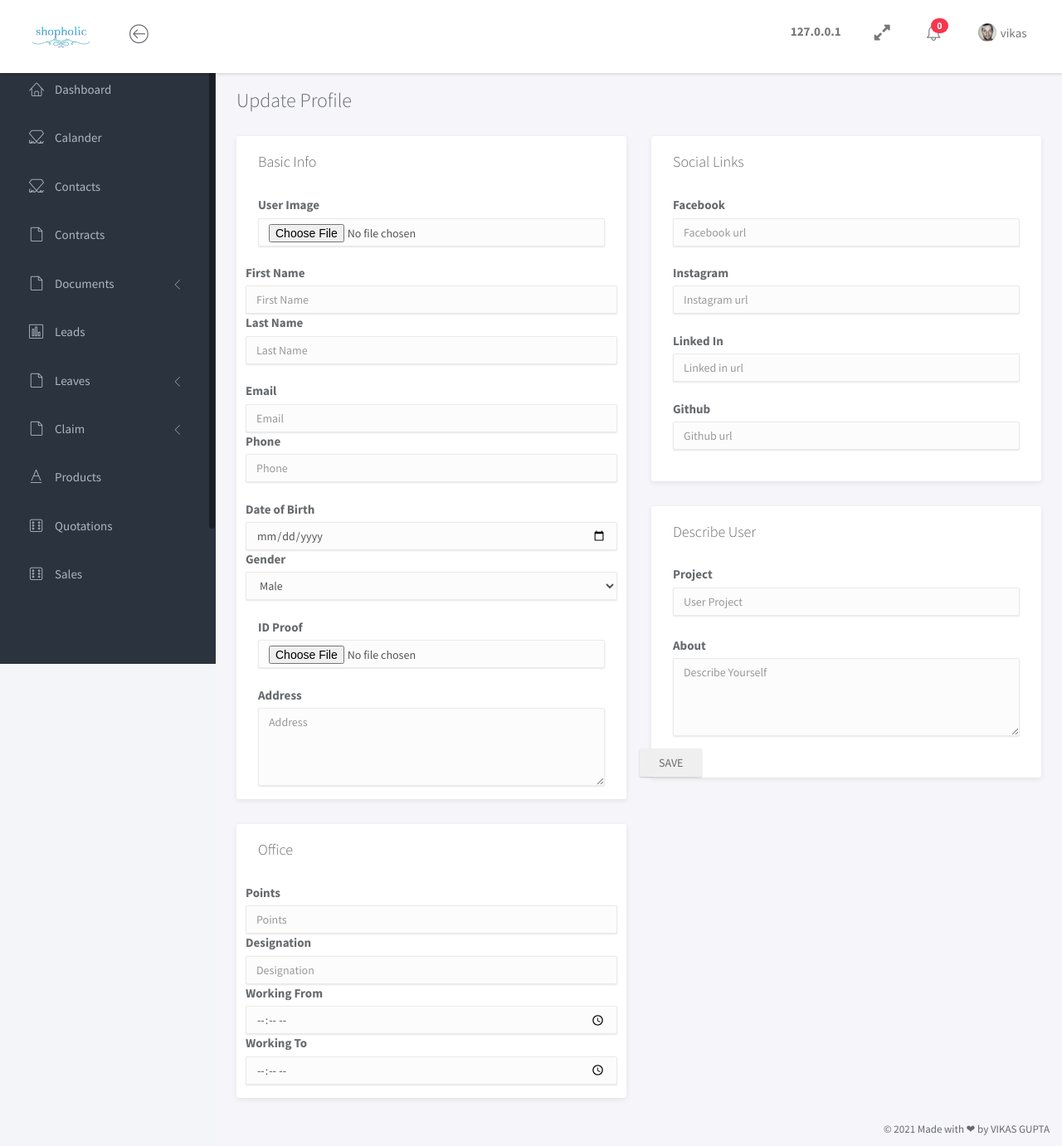
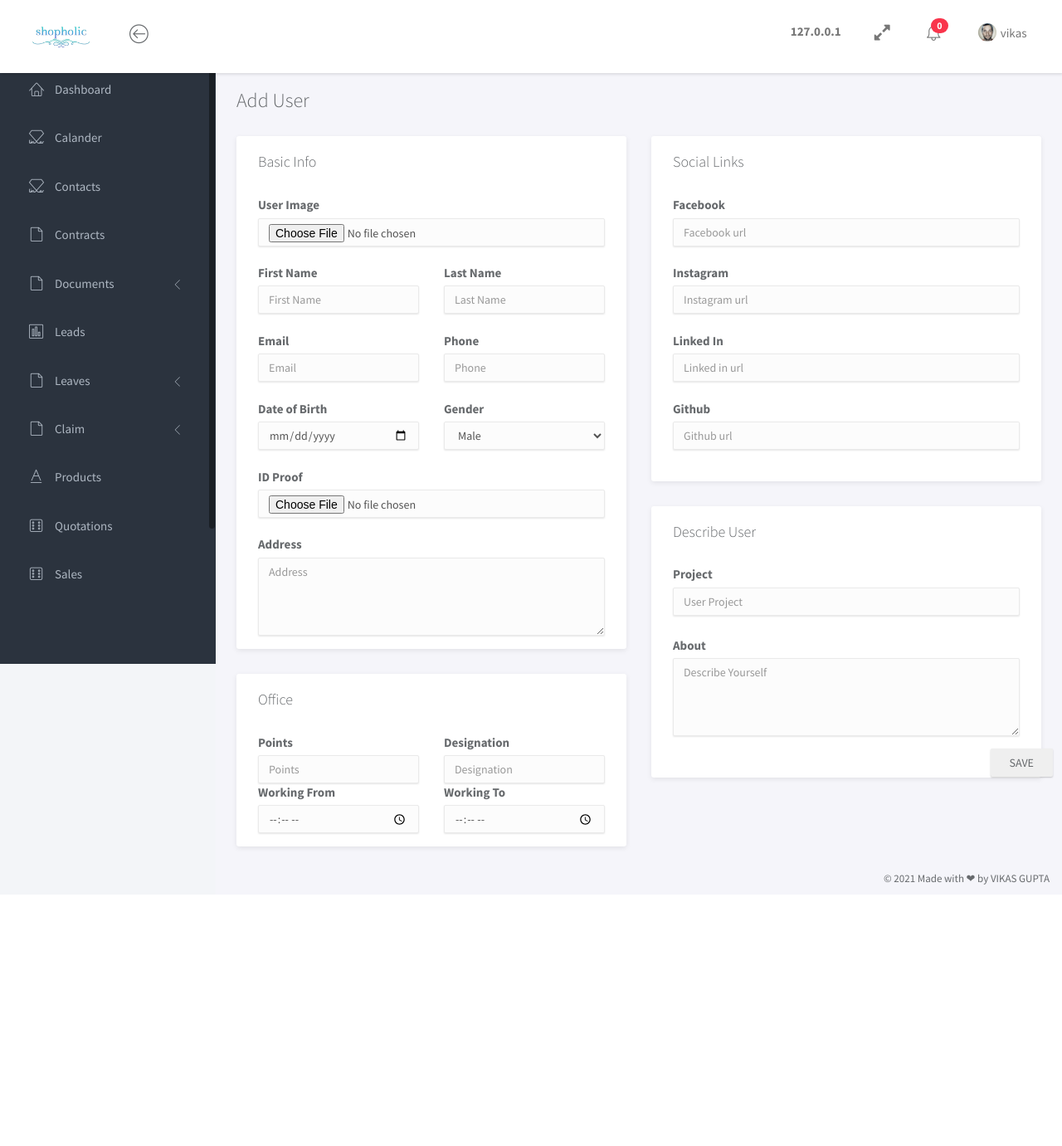
Before and after one commit to vikas-0-3/ecart, a Django app: page /adduser in a window 1280 px wide. Shown: the whole page at 83% size. After the commit the page ends 1066 px from the top, so only its background shows below. Run offline with Django 3.2, Linux system fonts and the light colour scheme; a user stored in the database is signed in; data comes from the database, SQL or seed files in the repository; both versions use the stored data as it was after the commit; some libraries are stand-ins or nearby versions.

Commit message:
Update style

```diff
--- a/ecart/shopping/templates/User/claim/claim.html
+++ b/ecart/shopping/templates/User/claim/claim.html
@@ -122,13 +122,13 @@
                         </div>
 
                         <div class="row" style="padding: 10px;">
-                            <div class="col-sm">
+                            <div class="col-sm-6">
                                 <div class="form-group">
                                     <label for="from">From Date</label>
                                     <input type="date" class="form-control" name="from_date" id="from_date" placeholder="from">
                                 </div>
                             </div>
-                            <div class="col-sm">
+                            <div class="col-sm-6">
                                 <div class="form-group">
                                     <label for="to">To Date</label>
                                     <input type="date" class="form-control" name="to_date" id="to_date" placeholder="to">
--- a/ecart/shopping/templates/User/contact/editcontact.html
+++ b/ecart/shopping/templates/User/contact/editcontact.html
@@ -54,7 +54,6 @@
                     </div>
                     <div class="row justify-content-end">
                         <button type="submit" class="btn btn-secondary m-1">SAVE</button>
-                        <button type="button" class="btn btn-secondary m-1">SAVE AND CREATE CONTACT</button>
                     </div>
                     <br>
                 </form>
--- a/ecart/shopping/templates/User/contract/addcontract.html
+++ b/ecart/shopping/templates/User/contract/addcontract.html
@@ -42,13 +42,13 @@
                                     <input type="number" class="form-control" name="contract_value" id="contract_value" placeholder="Contract Value">
                                 </div>
                                 <div class="row">
-                                    <div class="col-sm">
+                                    <div class="col-sm-6">
                                         <div class="form-group">
                                             <label for="start_date">Start Date</label>
                                             <input type="date" class="form-control" name="start_date" id="start_date" >
                                         </div>
                                     </div>
-                                    <div class="col-sm">
+                                    <div class="col-sm-6">
                                         <div class="form-group">
                                             <label for="end_date">End Date</label>
                                             <input type="date" class="form-control" name="end_date" id="end_date" >
--- a/ecart/shopping/templates/User/contract/editcontract.html
+++ b/ecart/shopping/templates/User/contract/editcontract.html
@@ -41,13 +41,13 @@
                                     <input type="number" class="form-control" name="contract_value" value="{{ data.contract_value.value }}" id="contract_value" placeholder="Contract Value">
                                 </div>
                                 <div class="row">
-                                    <div class="col-sm">
+                                    <div class="col-sm-6">
                                         <div class="form-group">
                                             <label for="start_date">Start Date</label>
                                             <input type="date" class="form-control" name="start_date" id="start_date" >
                                         </div>
                                     </div>
-                                    <div class="col-sm">
+                                    <div class="col-sm-6">
                                         <div class="form-group">
                                             <label for="end_date">End Date</label>
                                             <input type="date" class="form-control" name="end_date" id="end_date" >
--- a/ecart/shopping/templates/User/leave/leave.html
+++ b/ecart/shopping/templates/User/leave/leave.html
@@ -117,13 +117,13 @@
                             </select>
                         </div>
                         <div class="row">
-                            <div class="col-sm">
+                            <div class="col-sm-6">
                                 <div class="form-group">
                                     <label for="from">From Date</label>
                                     <input type="date" class="form-control" name="from_date" id="from_date" placeholder="from">
                                 </div>
                             </div>
-                            <div class="col-sm">
+                            <div class="col-sm-6">
                                 <div class="form-group">
                                     <label for="to">To Date</label>
                                     <input type="date" class="form-control" name="to_date" id="to_date" placeholder="to">
--- a/ecart/shopping/templates/User/settings/adduser.html
+++ b/ecart/shopping/templates/User/settings/adduser.html
@@ -7,7 +7,7 @@
     <!-- MAIN CONTENT -->
     <div class="main-content">
         <div class="container-fluid">
-            <h3 class="page-title">Update Profile</h3>
+            <h3 class="page-title">Add User</h3>
 
             <form method = "post" enctype="multipart/form-data">
                 {% csrf_token %}
@@ -25,33 +25,33 @@
                             <input type="file" class="form-control" name="user_image" >
                             <br>
                             <div class="row">
-                                <div class="col-sm">
+                                <div class="col-sm-6">
                                     <label for="first_name">First Name</label>
                                     <input type="text" class="form-control" name="first_name" value="{{ data.first_name.value }}" placeholder="First Name">
                                 </div>
-                                <div class="col-sm">
+                                <div class="col-sm-6">
                                     <label for="last_name">Last Name</label>
                                     <input type="text" class="form-control" name="last_name" value="{{ data.last_name.value }}" placeholder="Last Name">
                                 </div>
                             </div>
                             <br>
                             <div class="row">
-                                <div class="col-sm">
+                                <div class="col-sm-6">
                                     <label for="user_email">Email</label>
                                     <input type="email" class="form-control" name="user_email" value="{{ data.user_email.value }}" placeholder="Email">
                                 </div>
-                                <div class="col-sm">
+                                <div class="col-sm-6">
                                     <label for="user_phone">Phone</label>
                                     <input type="phone" class="form-control" name="user_phone" id="user_phone"  value="{{ data.user_phone.value }}" placeholder="Phone">
                                 </div>
                             </div>
                             <br>
                             <div class="row">
-                                <div class="col-sm">
+                                <div class="col-sm-6">
                                     <label for="dob">Date of Birth</label>
                                     <input type="date" class="form-control" name="dob" id="dob">
                                 </div>
-                                <div class="col-sm">
+                                <div class="col-sm-6">
                                     <label for="gender">Gender</label>
                                     <select class="form-control form-control-lg" name="gender">
                                         <option value="Male" {% if data.gender.value == "Male" %} selected {% endif %} >Male</option>
@@ -80,22 +80,22 @@
                         <div class="panel-body">
 
                             <div class="row">
-                                <div class="col-sm">
+                                <div class="col-sm-6">
                                     <label for="points">Points</label>
                                     <input type="number" class="form-control" name="points" value="{{ data.points.value }}" placeholder="Points" {% if request.user.is_staff == "0" %} readonly {% endif %}>
                                 </div>
-                                <div class="col-sm">
+                                <div class="col-sm-6">
                                     <label for="designation">Designation</label>
                                     <input type="text" class="form-control" name="designation" value="{{ data.designation.value }}" placeholder="Designation" {% if request.user.is_staff == "0" %} readonly {% endif %}>
                                 </div>
                             </div>
 
                             <div class="row">
-                                <div class="col-sm">
+                                <div class="col-sm-6">
                                     <label for="working_from">Working From</label>
                                     <input type="time" class="form-control" name="working_from" id="working_from" {% if request.user.is_staff == "0" %} readonly {% endif %}>
                                 </div>
-                                <div class="col-sm">
+                                <div class="col-sm-6">
                                     <label for="working_to">Working To</label>
                                     <input type="time" class="form-control" name="working_to" id="working_to" value="{{ data.working_to.value }}" placeholder="Designation" {% if request.user.is_staff == "0" %} readonly {% endif %}>
                                 </div>
@@ -143,8 +143,8 @@
                             <textarea type="text" class="form-control" name="about" placeholder="Describe Yourself" rows="4">{{ data.about.value }}</textarea>
                         </div>
 
-                        <div class="row justify-content-end mr-2 p-2">
-                            <button type="submit" class="btn btn-secondary m-1 mr-4">SAVE</button>
+                        <div class="row text-right">
+                            <button type="submit" class="btn btn-secondary">SAVE</button>
                         </div>
                     </div>
 
--- a/ecart/shopping/templates/User/tasks/edittask.html
+++ b/ecart/shopping/templates/User/tasks/edittask.html
@@ -59,7 +59,6 @@
                     </div>
                     <div class="row justify-content-end">
                         <button type="submit" class="btn btn-secondary m-1">SAVE</button>
-                        <button type="button" class="btn btn-secondary m-1">SAVE AND CREATE CONTACT</button>
                     </div>
                     <br>
                 </form>
```
Also changed, not shown: ecart/shopping/templates/Chats/chat.html (+19 -27 lines), ecart/shopping/templates/User/lead/addlead.html (+4 -4 lines), ecart/shopping/templates/User/lead/editlead.html (+6 -7 lines), ecart/shopping/templates/User/product/addproduct.html (+6 -6 lines), ecart/shopping/templates/User/quotation/addquotation.html (+8 -8 lines), ecart/shopping/templates/User/sales/addsale.html (+8 -8 lines), ecart/shopping/templates/User/sales/editsale.html (+8 -9 lines), ecart/shopping/templates/User/settings/edituserprofile.html (+12 -12 lines), ecart/db.sqlite3.
